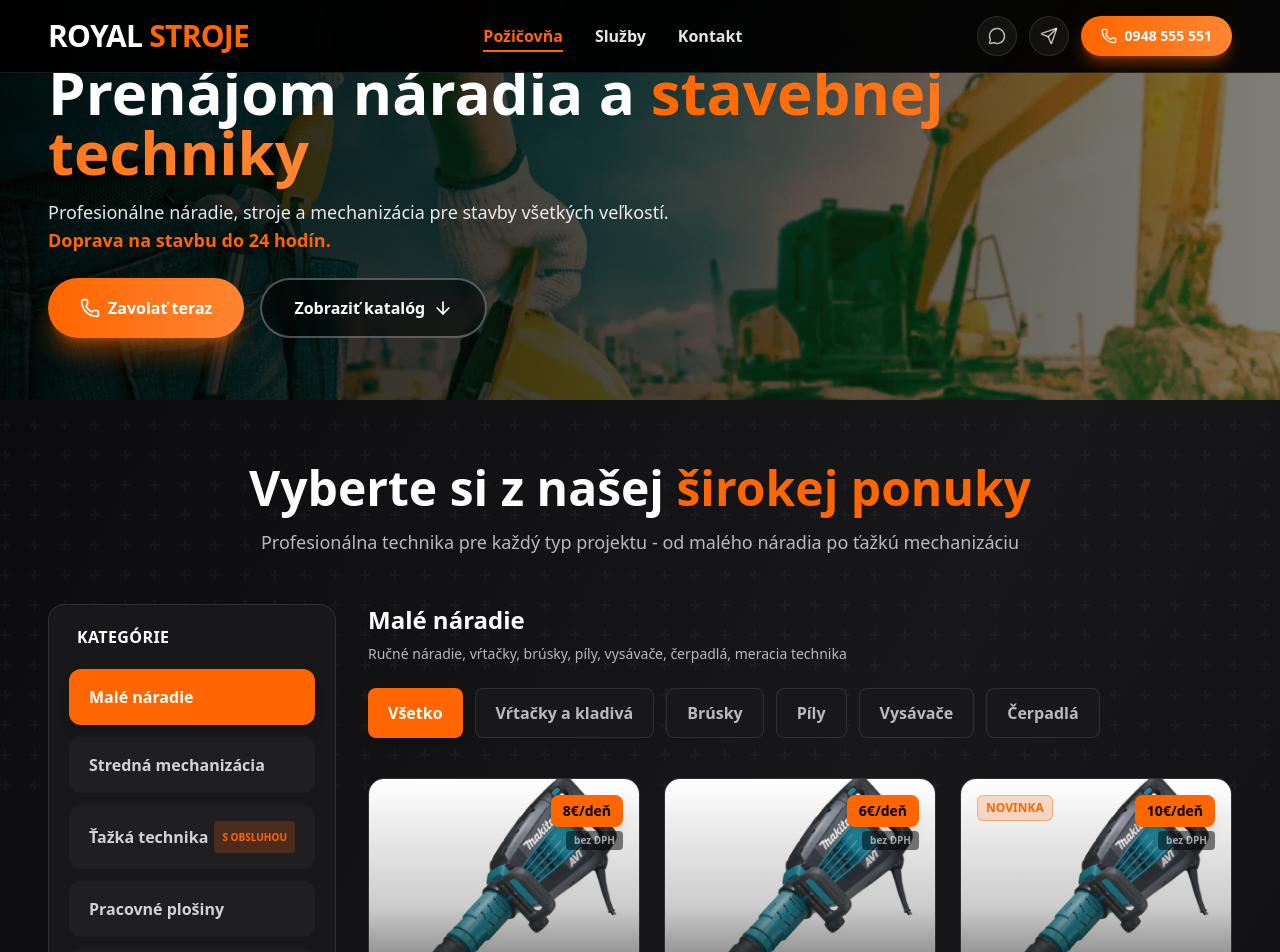
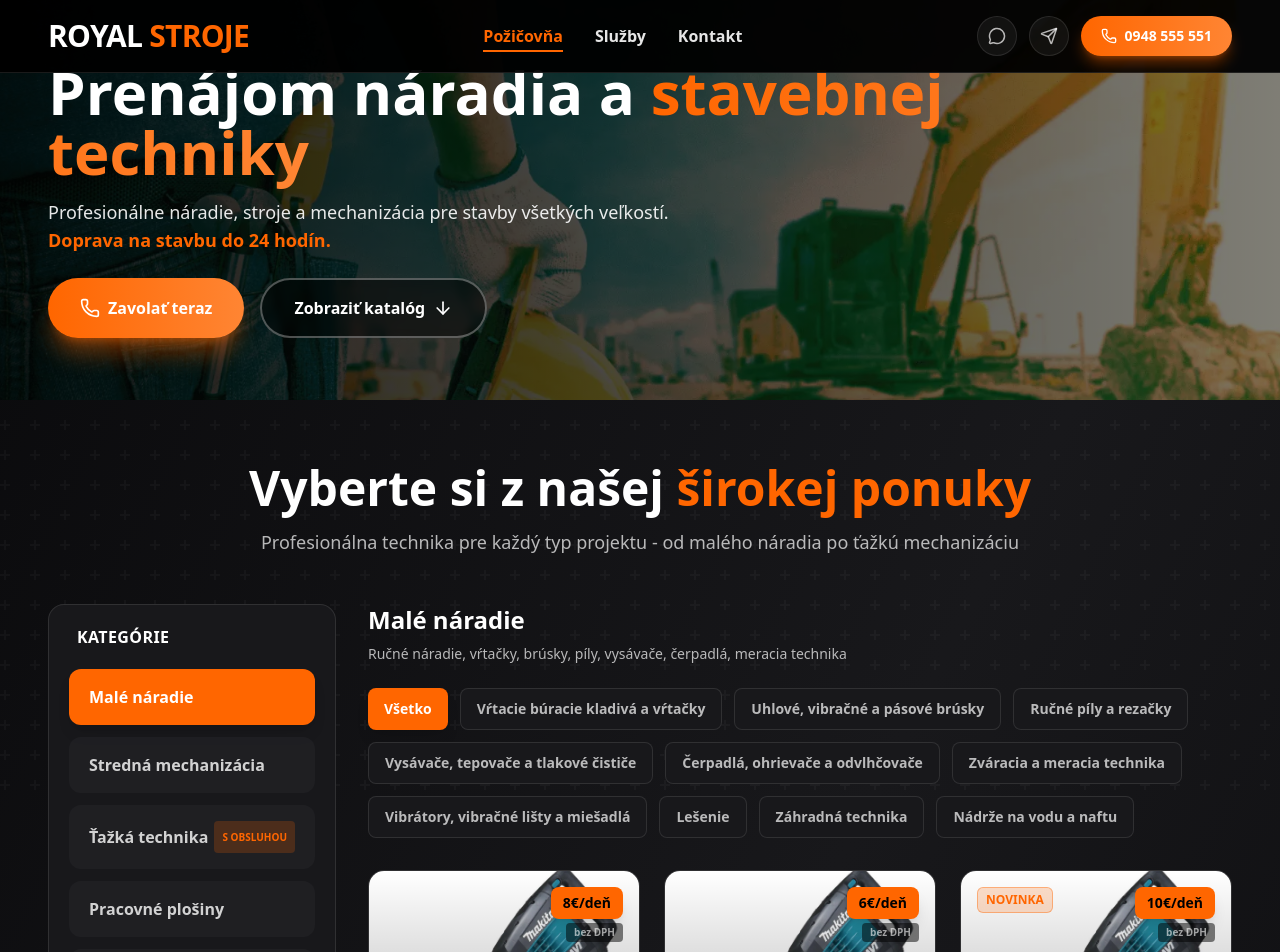
Before and after one commit to bugiiiii11/RoyalStroje, a React (Vite) app: page / in a window 1280 px wide. Shown: the top 952 px of the page. Built offline with nearby package versions, Linux system fonts and the light colour scheme.

Commit message:
uprava kategorii

```diff
--- a/src/components/home/Catalog.jsx
+++ b/src/components/home/Catalog.jsx
@@ -97,13 +97,13 @@ export default function Catalog() {
             </div>
 
             {/* Subcategory Filters */}
-            <div className="mb-8 overflow-x-auto">
-              <div className="flex gap-3 pb-2">
+            <div className="mb-8">
+              <div className="flex flex-wrap gap-3">
                 {currentCategory?.subcategories.map((subcategory) => (
                   <button
                     key={subcategory.id}
                     onClick={() => handleSubcategoryChange(subcategory.id)}
-                    className={`px-5 py-3 rounded-lg font-bold text-base whitespace-nowrap transition-all ${
+                    className={`px-4 py-2.5 rounded-lg font-bold text-sm transition-all ${
                       activeSubcategory === subcategory.id
                         ? 'bg-orange-primary text-white shadow-lg'
                         : 'bg-zinc-900 border border-white/10 text-white/70 hover:bg-zinc-800 hover:text-white hover:border-white/20'
--- a/src/data/categories.js
+++ b/src/data/categories.js
@@ -8,11 +8,16 @@ export const categories = [
     description: 'Ručné náradie, vŕtačky, brúsky, píly, vysávače, čerpadlá, meracia technika',
     subcategories: [
       { id: 'all', name: 'Všetko', slug: 'all' },
-      { id: 'vrtacky', name: 'Vŕtačky a kladivá', slug: 'vrtacky' },
-      { id: 'brusky', name: 'Brúsky', slug: 'brusky' },
-      { id: 'pily', name: 'Píly', slug: 'pily' },
-      { id: 'vysavace', name: 'Vysávače', slug: 'vysavace' },
-      { id: 'cerpadla', name: 'Čerpadlá', slug: 'cerpadla' },
+      { id: 'vrtacie-buracie-kladiva', name: 'Vŕtacie búracie kladivá a vŕtačky', slug: 'vrtacie-buracie-kladiva' },
+      { id: 'brusky', name: 'Uhlové, vibračné a pásové brúsky', slug: 'brusky' },
+      { id: 'pily-rezacky', name: 'Ručné píly a rezačky', slug: 'pily-rezacky' },
+      { id: 'vysavace-tepovace', name: 'Vysávače, tepovače a tlakové čističe', slug: 'vysavace-tepovace' },
+      { id: 'cerpadla-ohrievace', name: 'Čerpadlá, ohrievače a odvlhčovače', slug: 'cerpadla-ohrievace' },
+      { id: 'zvaracia-meracia', name: 'Zváracia a meracia technika', slug: 'zvaracia-meracia' },
+      { id: 'vibratory-miesadla', name: 'Vibrátory, vibračné lišty a miešadlá', slug: 'vibratory-miesadla' },
+      { id: 'lesenie', name: 'Lešenie', slug: 'lesenie' },
+      { id: 'zahradna-technika', name: 'Záhradná technika', slug: 'zahradna-technika' },
+      { id: 'nadrze', name: 'Nádrže na vodu a naftu', slug: 'nadrze' },
     ]
   },
   {
@@ -22,36 +27,41 @@ export const categories = [
     description: 'Vibračné dosky, elektrocentrály, kompresory, cestné rezačky, miešačky',
     subcategories: [
       { id: 'all', name: 'Všetko', slug: 'all' },
-      { id: 'vibracne-dosky', name: 'Vibračné dosky', slug: 'vibracne-dosky' },
+      { id: 'vibracne-dosky-nohy', name: 'Vibračné dosky a nohy', slug: 'vibracne-dosky-nohy' },
       { id: 'elektrocentraly', name: 'Elektrocentrály', slug: 'elektrocentraly' },
       { id: 'kompresory', name: 'Kompresory', slug: 'kompresory' },
-      { id: 'miesacky', name: 'Miešačky', slug: 'miesacky' },
+      { id: 'cestne-rezacky', name: 'Cestné rezačky, frézy a brúsky', slug: 'cestne-rezacky' },
+      { id: 'stolove-pily', name: 'Stolové a portálové píly', slug: 'stolove-pily' },
+      { id: 'miesacky-hladicky', name: 'Miešačky, hladičky betónu a bádie', slug: 'miesacky-hladicky' },
+      { id: 'manipulacna-technika', name: 'Manipulačná technika', slug: 'manipulacna-technika' },
     ]
   },
   {
     id: 'tazka-technika',
     name: 'Ťažká technika',
     slug: 'tazka-technika',
-    description: 'Bagre, rýpadlá, nakladače, dumpre, valce - s obsluhou aj bez',
+    description: 'Rýpadlá, nakladače, dumpre, valce, manipulátory - s obsluhou aj bez',
     badge: 'S OBSLUHOU',
     subcategories: [
       { id: 'all', name: 'Všetko', slug: 'all' },
-      { id: 'bagre', name: 'Bagre a rýpadlá', slug: 'bagre' },
-      { id: 'nakladace', name: 'Nakladače', slug: 'nakladace' },
+      { id: 'pasove-mini-rypadla', name: 'Pásové mini-rýpadlá', slug: 'pasove-mini-rypadla' },
+      { id: 'pasove-tazke-rypadla', name: 'Pásové ťažké rýpadlá', slug: 'pasove-tazke-rypadla' },
+      { id: 'kolesove-rypadla', name: 'Kolesové rýpadlá a nakladače', slug: 'kolesove-rypadla' },
+      { id: 'smykom-riadene', name: 'Šmykom riadené nakladače', slug: 'smykom-riadene' },
       { id: 'dumpre', name: 'Dumpre', slug: 'dumpre' },
       { id: 'valce', name: 'Valce', slug: 'valce' },
+      { id: 'manipulatory', name: 'Manipulátory a vysokozdvižné vozíky', slug: 'manipulatory' },
     ]
   },
   {
     id: 'pracovne-plosiny',
     name: 'Pracovné plošiny',
     slug: 'pracovne-plosiny',
-    description: 'Interiérové a exteriérové plošiny pre prácu vo výške až do 18m',
+    description: 'Interiérové a exteriérové plošiny pre prácu vo výške',
     subcategories: [
       { id: 'all', name: 'Všetko', slug: 'all' },
-      { id: 'interierove', name: 'Interiérové', slug: 'interierove' },
-      { id: 'exterierove', name: 'Exteriérové', slug: 'exterierove' },
-      { id: 'noznicove', name: 'Nožnicové', slug: 'noznicove' },
+      { id: 'interierove', name: 'Interiérové plošiny', slug: 'interierove' },
+      { id: 'exterierove', name: 'Exteriérové plošiny', slug: 'exterierove' },
     ]
   },
   {
@@ -61,21 +71,22 @@ export const categories = [
     description: 'Kontajnery, vrátnice, oplotenie, zábrany, mobilné toalety',
     subcategories: [
       { id: 'all', name: 'Všetko', slug: 'all' },
-      { id: 'kontajnery', name: 'Kontajnery', slug: 'kontajnery' },
-      { id: 'oplotenie', name: 'Oplotenie', slug: 'oplotenie' },
+      { id: 'kancelarske-kontajnery', name: 'Kancelárske kontajnery a vrátnice', slug: 'kancelarske-kontajnery' },
+      { id: 'skladove-kontajnery', name: 'Skladové kontajnery', slug: 'skladove-kontajnery' },
+      { id: 'sanitarne-kontajnery', name: 'Sanitárne kontajnery', slug: 'sanitarne-kontajnery' },
+      { id: 'oplotenie', name: 'Mobilné oplotenie a zábrany', slug: 'oplotenie' },
       { id: 'toalety', name: 'Mobilné toalety', slug: 'toalety' },
     ]
   },
   {
     id: 'auta-privesy',
-    name: 'Autá a prívesy',
+    name: 'Autá a prívesné vozíky',
     slug: 'auta-privesy',
-    description: 'Dodávky, nákladné autá, prívesné vozíky na prepravu techniky',
+    description: 'Autá, dodávky a prívesné vozíky na prepravu techniky',
     subcategories: [
       { id: 'all', name: 'Všetko', slug: 'all' },
-      { id: 'dodavky', name: 'Dodávky', slug: 'dodavky' },
-      { id: 'nakladne', name: 'Nákladné autá', slug: 'nakladne' },
-      { id: 'privesy', name: 'Prívesy', slug: 'privesy' },
+      { id: 'auta-dodavky', name: 'Autá a dodávky', slug: 'auta-dodavky' },
+      { id: 'privesne-voziky', name: 'Prívesné vozíky', slug: 'privesne-voziky' },
     ]
   },
 ];
```
